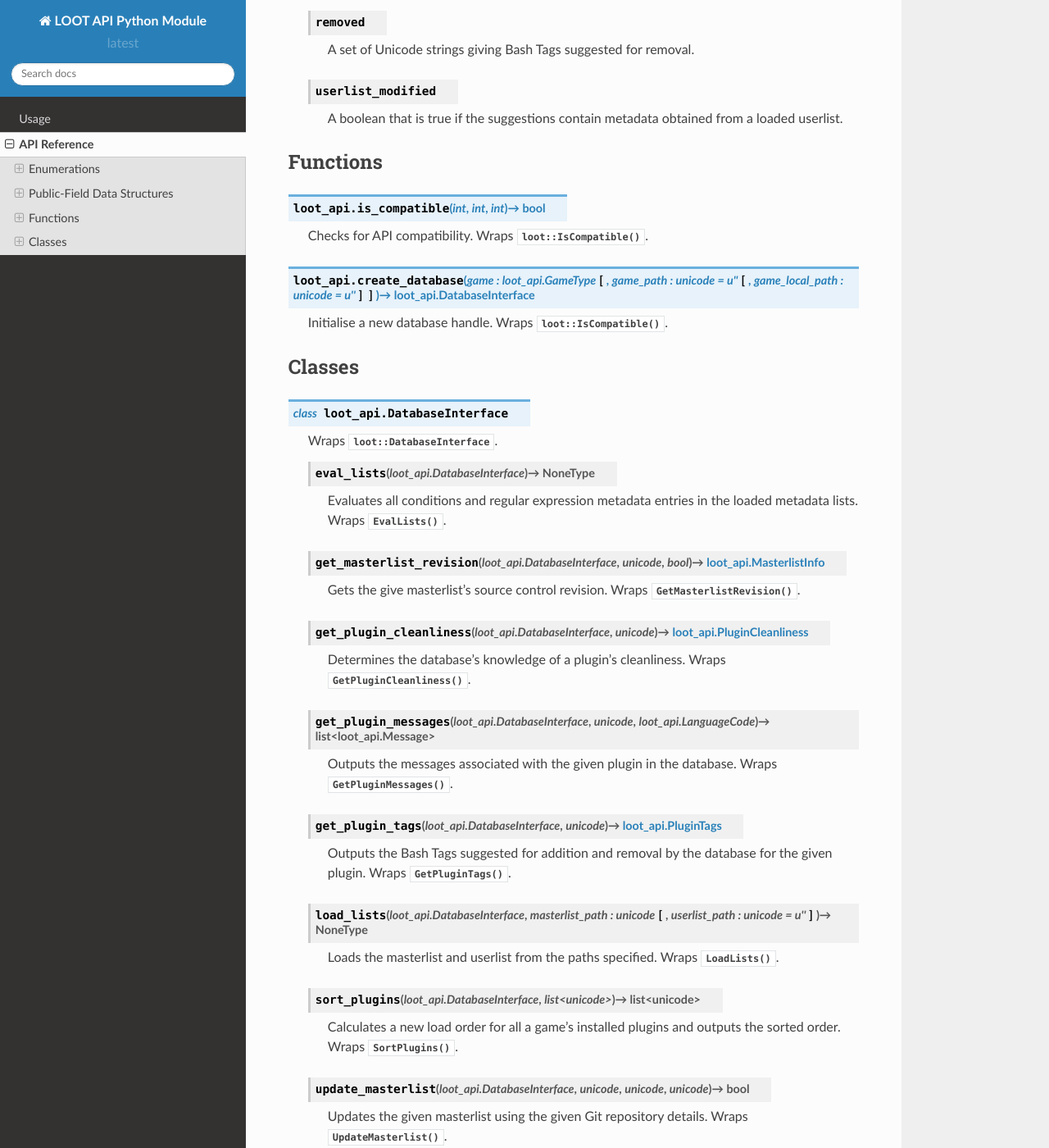
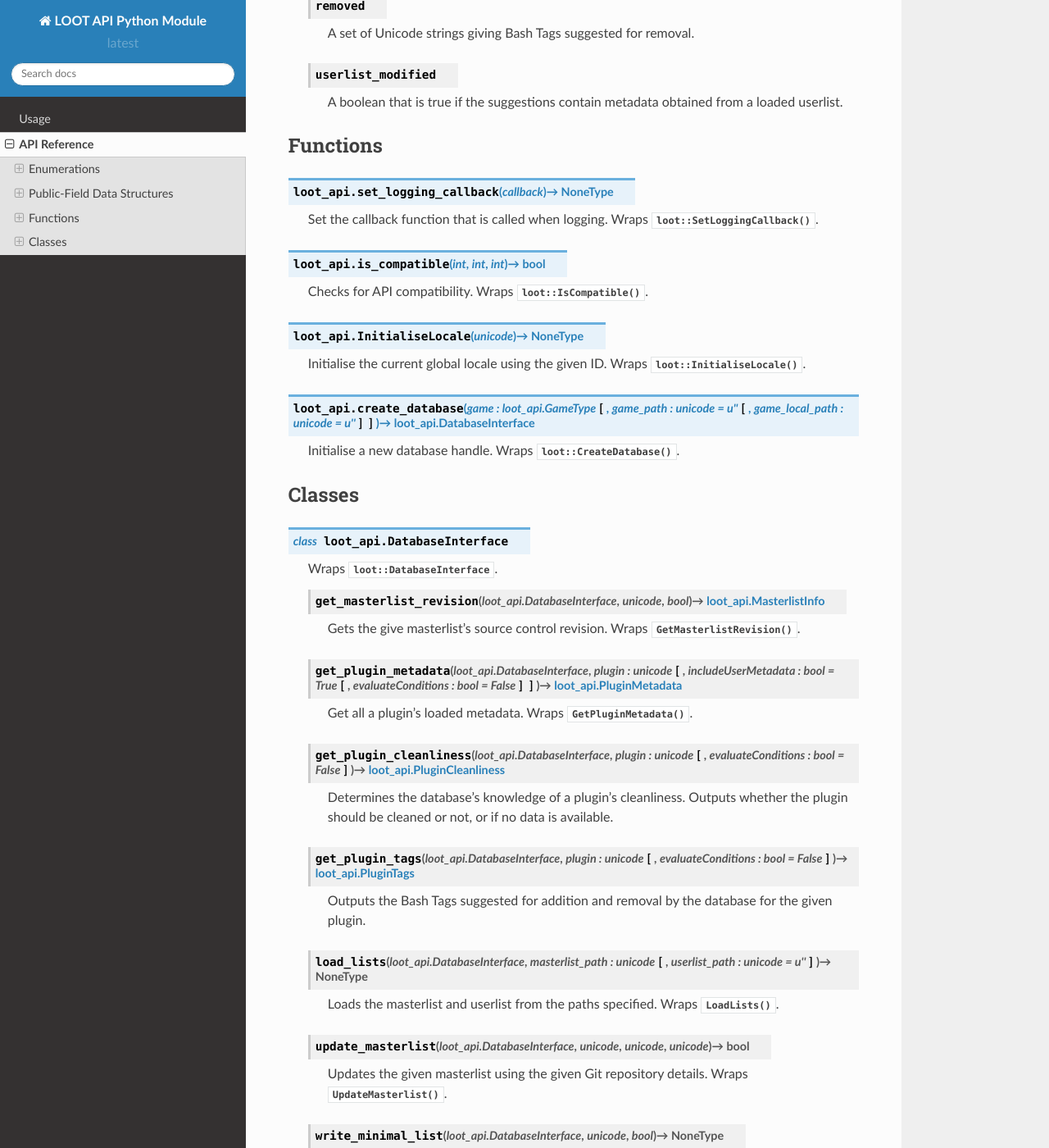
Before and after one commit to loot/libloot-python, a Sphinx documentation site: the page built from docs/reference.rst, in a window 1280 px wide and 1400 px high, scrolled down 2943 px. Shown: the whole window at 82% size. Built offline with Sphinx 7.4.7 and the Read the Docs theme 2.0.0, drawn with Linux system fonts in a browser that asks for light colours; some of the changed text lies outside the part shown.

Commit message:
Update documentation

```diff
--- a/docs/reference.rst
+++ b/docs/reference.rst
@@ -14,8 +14,7 @@
 
 .. py:class:: loot_api.GameType
 
-  Wraps :cpp:type:`loot::GameType` to expose the LOOT API's game
-  codes.
+  Wraps :cpp:type:`loot::GameType` to expose the LOOT API's game codes.
 
   .. py:attribute:: fo3
   .. py:attribute:: fo4
@@ -24,27 +23,21 @@
   .. py:attribute:: tes5
   .. py:attribute:: tes5se
 
-.. py:class:: loot_api.LanguageCode
+.. py:class:: loot_api.LogLevel
 
-  Wraps :cpp:type:`loot::LanguageCode` to expose the LOOT API's
-  language codes.
+  Wraps :cpp:type:`loot::LogLevel` to expose the LOOT API's log level codes.
 
-  .. py:attribute:: english
-  .. py:attribute:: spanish
-  .. py:attribute:: russian
-  .. py:attribute:: french
-  .. py:attribute:: chinese
-  .. py:attribute:: polish
-  .. py:attribute:: brazilian_portuguese
-  .. py:attribute:: finnish
-  .. py:attribute:: german
-  .. py:attribute:: danish
-  .. py:attribute:: korean
+  .. py:attribute:: trace
+  .. py:attribute:: debug
+  .. py:attribute:: info
+  .. py:attribute:: warning
+  .. py:attribute:: error
+  .. py:attribute:: fatal
 
 .. py:class:: loot_api.MessageType
 
-  Wraps :cpp:type:`loot::MessageType` to expose the LOOT API's
-  message type codes.
+  Wraps :cpp:type:`loot::MessageType` to expose the LOOT API's message type
+  codes.
 
   .. py:attribute:: error
   .. py:attribute:: say
@@ -52,12 +45,25 @@
 
 .. py:class:: loot_api.PluginCleanliness
 
-  Wraps :cpp:type:`loot::PluginCleanliness` to expose the LOOT API's plugin cleanliness state codes.
+  Codes used to indicate the cleanliness of a plugin according to the
+  information contained within the loaded masterlist/userlist.
 
   .. py:attribute:: clean
+
+    Indicates that the plugin is clean.
+
   .. py:attribute:: dirty
+
+    Indicates that the plugin is dirty.
+
   .. py:attribute:: do_not_clean
+
+    Indicates that the plugin contains dirty edits, but that they are part of
+    the plugin’s intended functionality and should not be removed.
+
   .. py:attribute:: unknown
+
+    Indicates that no data is available on whether the plugin is dirty or not.
 
 Public-Field Data Structures
 ============================
@@ -81,7 +87,7 @@
     A boolean that is true if the masterlist has been modified from its state
     at the commit given by :py:attr:`revision_id`.
 
-.. py:class:: loot_api.Message
+.. py:class:: loot_api.SimpleMessage
 
   Wraps :cpp:class:`loot::SimpleMessage`.
 
@@ -91,11 +97,15 @@
 
   .. py:attribute:: language
 
-    A :py:class:`loot_api.LanguageCode` giving the message text language.
+    A Unicode string giving the message text language.
 
   .. py:attribute:: text
 
     A Unicode string containing the message text.
+
+  .. py:attribute:: condition
+
+    A Unicode string containing the message condition.
 
 .. py:class:: loot_api.PluginTags
 
@@ -117,13 +127,23 @@
 Functions
 =========
 
+.. py:function:: loot_api.set_logging_callback(callback) -> NoneType
+
+  Set the callback function that is called when logging. Wraps
+  :cpp:func:`loot::SetLoggingCallback`.
+
 .. py:function:: loot_api.is_compatible(int, int, int) -> bool
 
   Checks for API compatibility. Wraps :cpp:func:`loot::IsCompatible`.
 
+.. py:function:: loot_api.InitialiseLocale(unicode) -> NoneType
+
+  Initialise the current global locale using the given ID. Wraps
+  :cpp:func:`loot::InitialiseLocale`.
+
 .. py:function:: loot_api.create_database(game : loot_api.GameType, [game_path : unicode = u'', [game_local_path : unicode = u'']]) -> loot_api.DatabaseInterface
 
-  Initialise a new database handle. Wraps :cpp:func:`loot::IsCompatible`.
+  Initialise a new database handle. Wraps :cpp:func:`loot::CreateDatabase`.
 
 Classes
 =======
@@ -132,33 +152,25 @@
 
   Wraps :cpp:class:`loot::DatabaseInterface`.
 
-  .. py:method:: eval_lists(loot_api.DatabaseInterface) -> NoneType
-
-    Evaluates all conditions and regular expression metadata entries in the loaded metadata lists. Wraps :cpp:func:`EvalLists`.
-
   .. py:method:: get_masterlist_revision(loot_api.DatabaseInterface, unicode, bool) -> loot_api.MasterlistInfo
 
     Gets the give masterlist’s source control revision. Wraps :cpp:func:`GetMasterlistRevision`.
 
-  .. py:method:: get_plugin_cleanliness(loot_api.DatabaseInterface, unicode) -> loot_api.PluginCleanliness
+  .. py:method:: get_plugin_metadata(loot_api.DatabaseInterface, plugin : unicode, [includeUserMetadata : bool = True, [evaluateConditions : bool = False]]) -> loot_api.PluginMetadata
 
-    Determines the database’s knowledge of a plugin’s cleanliness. Wraps :cpp:func:`GetPluginCleanliness`.
+    Get all a plugin’s loaded metadata. Wraps :cpp:func:`GetPluginMetadata`.
 
-  .. py:method:: get_plugin_messages(loot_api.DatabaseInterface, unicode, loot_api.LanguageCode) -> list<loot_api.Message>
+  .. py:method:: get_plugin_cleanliness(loot_api.DatabaseInterface, plugin : unicode, [evaluateConditions : bool = False]) -> loot_api.PluginCleanliness
 
-    Outputs the messages associated with the given plugin in the database. Wraps :cpp:func:`GetPluginMessages`.
+    Determines the database’s knowledge of a plugin’s cleanliness. Outputs whether the plugin should be cleaned or not, or if no data is available.
 
-  .. py:method:: get_plugin_tags(loot_api.DatabaseInterface, unicode) -> loot_api.PluginTags
+  .. py:method:: get_plugin_tags(loot_api.DatabaseInterface, plugin : unicode, [evaluateConditions : bool = False]) -> loot_api.PluginTags
 
-    Outputs the Bash Tags suggested for addition and removal by the database for the given plugin. Wraps :cpp:func:`GetPluginTags`.
+    Outputs the Bash Tags suggested for addition and removal by the database for the given plugin.
 
   .. py:method:: load_lists(loot_api.DatabaseInterface, masterlist_path : unicode, [userlist_path : unicode = u'']) -> NoneType
 
     Loads the masterlist and userlist from the paths specified. Wraps :cpp:func:`LoadLists`.
-
-  .. py:method:: sort_plugins(loot_api.DatabaseInterface, list<unicode>) -> list<unicode>
-
-    Calculates a new load order for all a game’s installed plugins and outputs the sorted order. Wraps :cpp:func:`SortPlugins`.
 
   .. py:method:: update_masterlist(loot_api.DatabaseInterface, unicode, unicode, unicode) -> bool
 
@@ -216,3 +228,12 @@
   .. py:staticmethod:: string() -> unicode
 
     Returns the API version as a string of the form ``major.minor.patch``
+
+.. py:class:: loot_api.PluginMetadata
+
+  Wraps :cpp:class:`loot::PluginMetadata`.
+
+  .. py:method:: get_simple_messages(loot_api.PluginMetadata, unicode) -> list<loot_api.SimpleMessage>
+
+    Get the plugin’s messages as SimpleMessage objects for the given language.
+    Wraps :cpp:func:`GetPluginMessages`.
```
